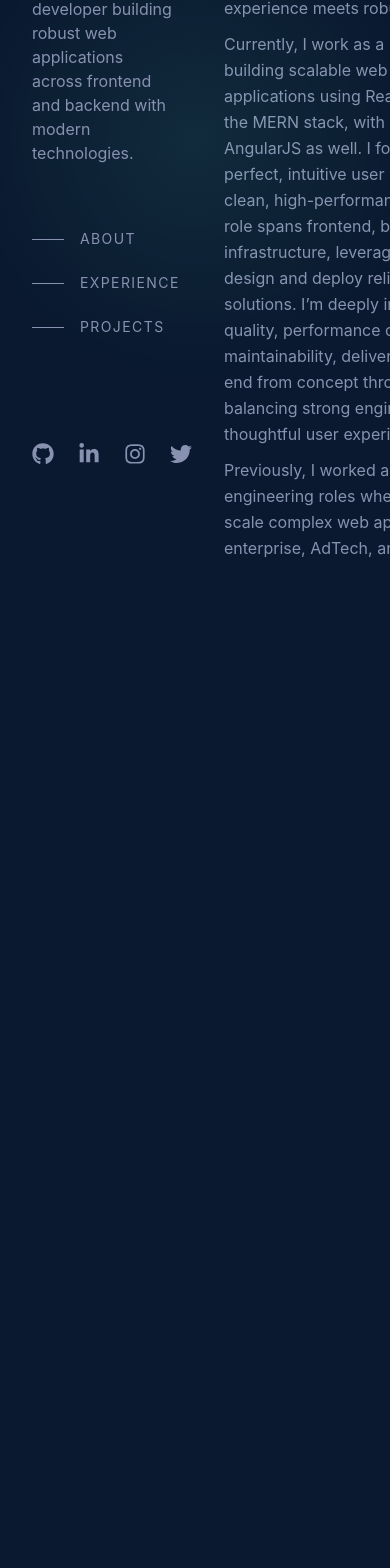
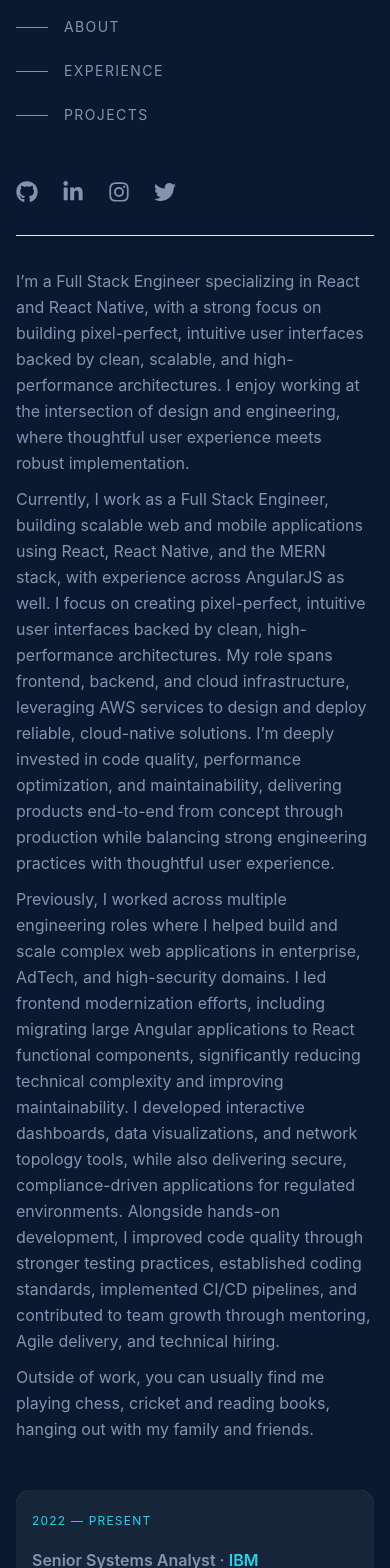
Before and after one commit to vikasthu20/portfolio, a React (Create React App) app: page / in a window 390 px wide. Shown: the part 283-1851 px from the top of the page. Before the commit the page ends 844 px from the top, so only its background shows below. Built offline with nearby package versions, Linux system fonts and the light colour scheme.

Commit message:
scroll issue fix

```diff
--- a/src/App.jsx
+++ b/src/App.jsx
@@ -6,15 +6,20 @@ import Footer from "./components/Footer";
 export default function App() {
   return (
     <AmbientBackground>
-      <div className="h-screen max-w-7xl mx-auto px-8 grid grid-cols-12 gap-12">
+      {/* Desktop: Two-column layout | Mobile: Single column stacked */}
+      <div className="max-w-7xl mx-auto px-4 sm:px-6 md:px-8 lg:px-12 overflow-x-hidden">
 
-        {/* LEFT PANEL */}
-        <LeftPanel />
+        {/* Desktop: Grid layout with fixed height | Mobile: Flex column auto height */}
+        <div className="lg:grid lg:grid-cols-12 lg:gap-12 lg:h-screen flex flex-col">
 
-        {/* RIGHT SCROLL AREA */}
-        <div className="col-span-8 overflow-y-auto hide-scrollbar">
-          <Content />
-          <Footer />
+          {/* LEFT PANEL - Desktop: Sticky sidebar | Mobile: Top section */}
+          <LeftPanel />
+
+          {/* RIGHT CONTENT - Desktop: Scrollable | Mobile: Continues below */}
+          <div className="lg:col-span-8 lg:overflow-y-auto lg:h-screen scrollbar-hide w-full overflow-x-hidden">
+            <Content />
+            <Footer />
+          </div>
         </div>
 
       </div>
--- a/src/components/AmbientBackground.jsx
+++ b/src/components/AmbientBackground.jsx
@@ -18,7 +18,7 @@ export default function AmbientBackground({ children }) {
   }, []);
 
   return (
-    <div className="relative min-h-screen bg-navy overflow-hidden">
+    <div className="relative min-h-screen bg-navy">
       {/* Glow Layer */}
       <div className="pointer-events-none absolute inset-0 bg-glow" />
       {children}
--- a/src/components/Content/Content.jsx
+++ b/src/components/Content/Content.jsx
@@ -4,7 +4,7 @@ import Experience from "./Experience";
 import AnimatedImageGallery from './Gallery';
 export default function Content() {
   return (
-    <main className="col-span-8 py-24 space-y-32">
+    <main className="lg:col-span-8 py-8 md:py-12 lg:py-24 space-y-12 md:space-y-20 lg:space-y-32 w-full overflow-x-hidden">
       <Section id="about">
         <Introduction />
       </Section>
@@ -12,12 +12,12 @@ export default function Content() {
       <Section id="experience">
         <Experience />
         {/* View Full Resume */}
-        <div className="ml-6">
+        <div className="mt-6 w-full">
           <a
             href="/Vignesh_Kasthurisamy_Resume.pdf"
             target="_blank"
             rel="noopener noreferrer"
-            className="group inline-flex items-center gap-2 rounded-md bg-cyan-400/10 px-4 py-2 text-sm font-medium text-cyan-300 transition-all hover:bg-cyan-400/20 hover:text-cyan-200"
+            className="group inline-flex items-center gap-2 rounded-md bg-cyan-400/10 px-3 py-2 md:px-4 md:py-2 text-sm font-medium text-cyan-300 transition-all hover:bg-cyan-400/20 hover:text-cyan-200"
           >
             <span className="border-b border-transparent group-hover:border-cyan-300 transition-all">
               View Full Resume
@@ -30,9 +30,13 @@ export default function Content() {
       </Section>
 
       <Section id="projects">
-        <p>
-          Sony PlayStation(www.sonyinteractive.com) Website, Agathiyar Pyramid(www.agathiyarpyramid.org) Website, AEGIS Mobile App(Available on ios and android), Cisco DNAC(www.cisco.com), ShopClues Adzone, C1X product(https://c1exchange.com/) Website
-        </p>
+        <div className="space-y-4 text-slate-300 text-sm md:text-base w-full overflow-x-hidden">
+          <p className="leading-relaxed break-words">
+            Sony PlayStation (www.sonyinteractive.com) Website, Agathiyar Pyramid (www.agathiyarpyramid.org) Website,
+            AEGIS Mobile App (Available on iOS and Android), Cisco DNAC (www.cisco.com), ShopClues Adzone,
+            C1X product (https://c1exchange.com/) Website
+          </p>
+        </div>
       </Section>
 
       <Section id="gallery">
--- a/src/components/Content/Experience.jsx
+++ b/src/components/Content/Experience.jsx
@@ -74,8 +74,8 @@ const Experience = () => {
   const [activeId, setActiveId] = useState(experiences[0].id);
 
   return (
-    <section className="relative mx-auto max-w-6xl px-6 py-10">
-      <div className="space-y-10">
+    <div className="w-full overflow-x-hidden">
+      <div className="space-y-6 md:space-y-10">
         {experiences.map((exp) => {
           const isActive = activeId === exp.id;
 
@@ -83,16 +83,16 @@ const Experience = () => {
             <div
               key={exp.id}
               onMouseEnter={() => setActiveId(exp.id)}
-              className={`grid grid-cols-12 gap-10 rounded-2xl p-6 transition-all duration-300 cursor-pointer ${
+              className={`grid grid-cols-1 md:grid-cols-12 gap-4 md:gap-10 rounded-2xl p-4 md:p-6 transition-all duration-300 cursor-pointer w-full ${
                 isActive
                   ? "bg-white/5 shadow-lg ring-1 ring-white/10"
                   : "opacity-40 hover:opacity-60"
               }`}
             >
               {/* Left – Years */}
-              <div className="col-span-12 md:col-span-3">
+              <div className="md:col-span-3">
                 <span
-                  className={`text-sm tracking-widest uppercase transition-colors ${
+                  className={`text-xs md:text-sm tracking-widest uppercase transition-colors ${
                     isActive ? "text-cyan-400" : "text-slate-500"
                   }`}
                 >
@@ -101,22 +101,22 @@ const Experience = () => {
               </div>
 
               {/* Right – Content */}
-              <div className="col-span-12 md:col-span-9">
-                <h3 className="text-lg font-semibold text-slate-100">
+              <div className="md:col-span-9 w-full overflow-x-hidden">
+                <h3 className="text-base md:text-lg font-semibold text-slate-100 break-words">
                   {exp.title} ·{" "}
                   <span className="text-cyan-400">{exp.company}</span>
                 </h3>
 
-                <p className="mt-4 max-w-3xl text-sm leading-relaxed text-slate-300">
+                <p className="mt-3 md:mt-4 text-sm leading-relaxed text-slate-300 break-words">
                   {exp.description}
                 </p>
 
                 {/* Skills */}
-                <div className="mt-6 flex flex-wrap gap-3">
+                <div className="mt-4 md:mt-6 flex flex-wrap gap-2 md:gap-3">
                   {exp.skills.map((skill) => (
                     <span
                       key={skill}
-                      className="rounded-full bg-cyan-400/10 px-4 py-1 text-xs font-medium text-cyan-300"
+                      className="rounded-full bg-cyan-400/10 px-3 py-1 text-xs font-medium text-cyan-300 whitespace-nowrap"
                     >
                       {skill}
                     </span>
@@ -127,7 +127,7 @@ const Experience = () => {
           );
         })}
       </div>
-    </section>
+    </div>
   );
 };
 
--- a/src/components/Content/Gallery.jsx
+++ b/src/components/Content/Gallery.jsx
@@ -45,14 +45,14 @@ export default function AnimatedImageGallery() {
           {images.map((image, index) => (
             <div
               key={image.id}
-              className="group relative overflow-hidden rounded-2xl cursor-pointer transform transition-all duration-500 hover:scale-105 hover:z-10"
+              className="group relative rounded-2xl cursor-pointer transform transition-all duration-500 hover:scale-105 hover:z-10"
               style={{
                 animation: `slideUp 0.6s ease-out ${index * 0.1}s both`
               }}
               onClick={() => setSelectedImage(image)}
             >
               {/* Image Container */}
-              <div className="relative aspect-square overflow-hidden bg-gradient-to-br from-slate-800 to-slate-900 flex items-center justify-center">
+              <div className="relative aspect-square bg-gradient-to-br from-slate-800 to-slate-900 flex items-center justify-center">
                 <img
                   src={image.url}
                   alt={image.alt}
--- a/src/components/LeftPanel.jsx
+++ b/src/components/LeftPanel.jsx
@@ -4,18 +4,19 @@ import About from "./About";
 
 export default function LeftPanel() {
   return (
-    <aside className="col-span-4 sticky top-0 h-screen flex flex-col justify-between py-24">
+     <aside className="lg:col-span-4 lg:sticky lg:top-0 lg:h-screen lg:overflow-y-auto scrollbar-hide flex flex-col lg:justify-between py-8 md:py-12 lg:py-24 border-b lg:border-b-0 border-slate-700/50 lg:border-0">
       <div>
         <About />
         <Navbar />
       </div>
 
-      <div className="flex gap-6 text-slate">
-        <i className="ri-github-fill hover:text-accent"></i>
-        <i className="ri-linkedin-fill hover:text-accent"></i>
-        <i className="ri-instagram-line hover:text-accent"></i>
+      <div className="flex gap-6 text-slate-400 mt-8 lg:mt-0">
+        <i className="ri-github-fill hover:text-teal-400 transition-colors cursor-pointer text-xl md:text-2xl"></i>
+        <i className="ri-linkedin-fill hover:text-teal-400 transition-colors cursor-pointer text-xl md:text-2xl"></i>
+        <i className="ri-instagram-line hover:text-teal-400 transition-colors cursor-pointer text-xl md:text-2xl"></i>
       </div>
-      <div className="mt-12">
+
+      <div className="mt-6 lg:mt-12">
         <SocialLinks />
       </div>
     </aside>
--- a/src/index.css
+++ b/src/index.css
@@ -5,26 +5,28 @@
 /* Reset */
 body {
   margin: 0;
-  font-family: -apple-system, BlinkMacSystemFont, 'Segoe UI', 'Roboto',
-    'Oxygen', 'Ubuntu', 'Cantarell', 'Fira Sans', 'Droid Sans',
-    'Helvetica Neue', sans-serif;
+  font-family:
+    -apple-system, BlinkMacSystemFont, "Segoe UI", "Roboto", "Oxygen", "Ubuntu",
+    "Cantarell", "Fira Sans", "Droid Sans", "Helvetica Neue", sans-serif;
 
   background-color: #0a192f;
   color: #ccd6f6; /* 🔥 IMPORTANT */
 }
 
-
 code {
-  font-family: source-code-pro, Menlo, Monaco, Consolas, 'Courier New',
-    monospace;
+  font-family:
+    source-code-pro, Menlo, Monaco, Consolas, "Courier New", monospace;
 }
 
 /* 🔒 LOCK PAGE SCROLL */
 html,
-body,
+body {
+  min-height: 100%;
+  overflow-x: hidden;
+}
+
 #root {
-  height: 100%;
-  overflow: hidden;
+  min-height: 100%;
 }
 
 /* 🎯 Ambient Glow */
@@ -42,14 +44,24 @@ body,
 }
 
 .hide-scrollbar {
-  -ms-overflow-style: none;     /* IE & Edge */
-  scrollbar-width: none;        /* Firefox */
+  -ms-overflow-style: none; /* IE & Edge */
+  scrollbar-width: none; /* Firefox */
 }
 
 .hide-scrollbar::-webkit-scrollbar {
-  display: none;                /* Chrome, Safari */
+  display: none; /* Chrome, Safari */
 }
 
 .m-t-10 {
   margin-top: 10px;
 }
+
+@media (min-width: 1024px) {
+  .scrollbar-hide {
+    scrollbar-width: none;
+    -ms-overflow-style: none;
+  }
+  .scrollbar-hide::-webkit-scrollbar {
+    display: none;
+  }
+}
```
